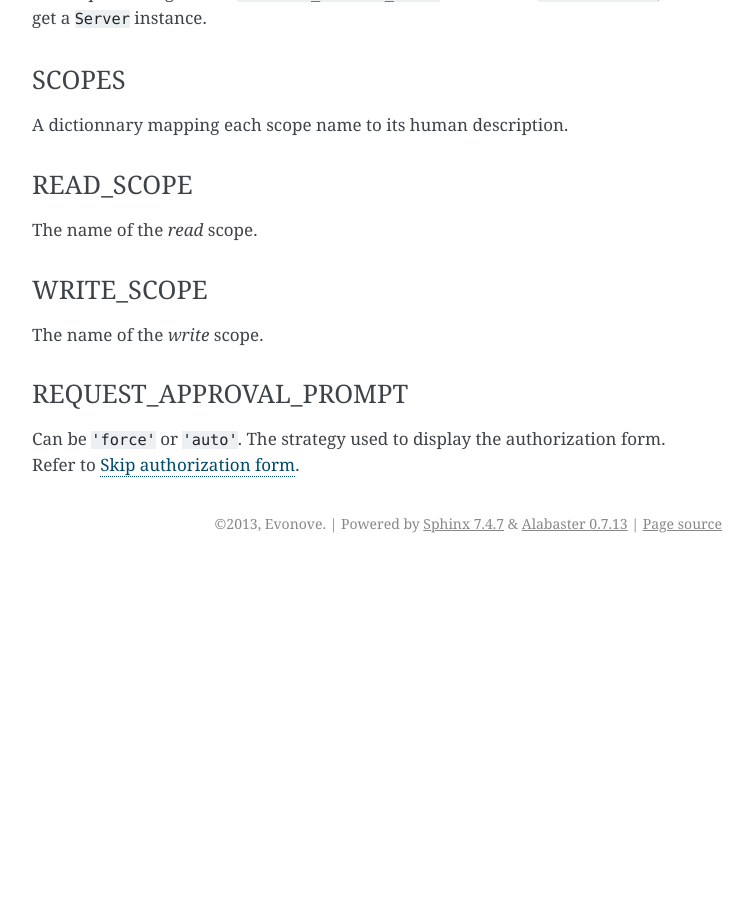
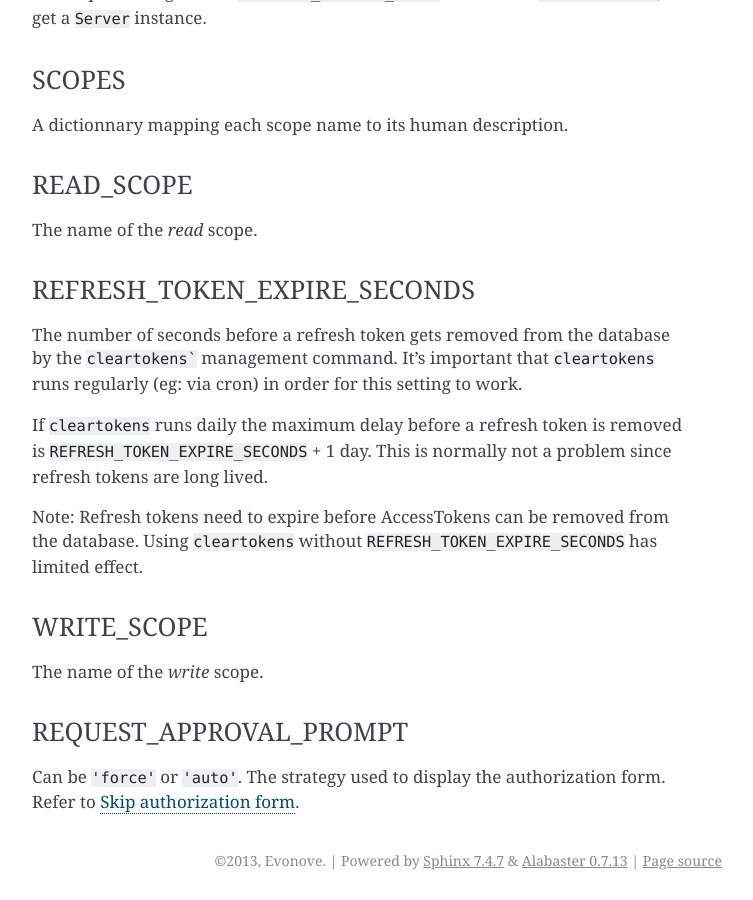
Before and after one commit to jazzband/django-oauth-toolkit, a Sphinx documentation site: the page built from docs/settings.rst, in a window 1280 px wide and 900 px high, scrolled down 1638 px. Shown: the whole window, without its empty margins (388-1141 px from the left). Built offline with Sphinx 7.4.7, drawn with Linux system fonts in a browser that asks for light colours; before the commit the page ends 2201 px from its top, so only the background shows below that; some of the changed text lies outside the part shown.

Commit message:
add documentation for refresh_token_expire_seconds

````diff
--- a/docs/settings.rst
+++ b/docs/settings.rst
@@ -77,6 +77,19 @@
 ~~~~~~~~~~
 The name of the *read* scope.
 
+REFRESH_TOKEN_EXPIRE_SECONDS
+~~~~~~~~~~~~~~~~~~~~~~~~~~~~
+The number of seconds before a refresh token gets removed from the database by
+the ``cleartokens``` management command. It's important that ``cleartokens``
+runs regularly (eg: via cron) in order for this setting to work.
+
+If ``cleartokens`` runs daily the maximum delay before a refresh token is
+removed is ``REFRESH_TOKEN_EXPIRE_SECONDS`` + 1 day. This is normally not a
+problem since refresh tokens are long lived.
+
+Note: Refresh tokens need to expire before AccessTokens can be removed from the
+database. Using ``cleartokens`` without ``REFRESH_TOKEN_EXPIRE_SECONDS`` has limited effect.
+
 WRITE_SCOPE
 ~~~~~~~~~~~
 The name of the *write* scope.
````
Also changed, not shown: 1 other file.
